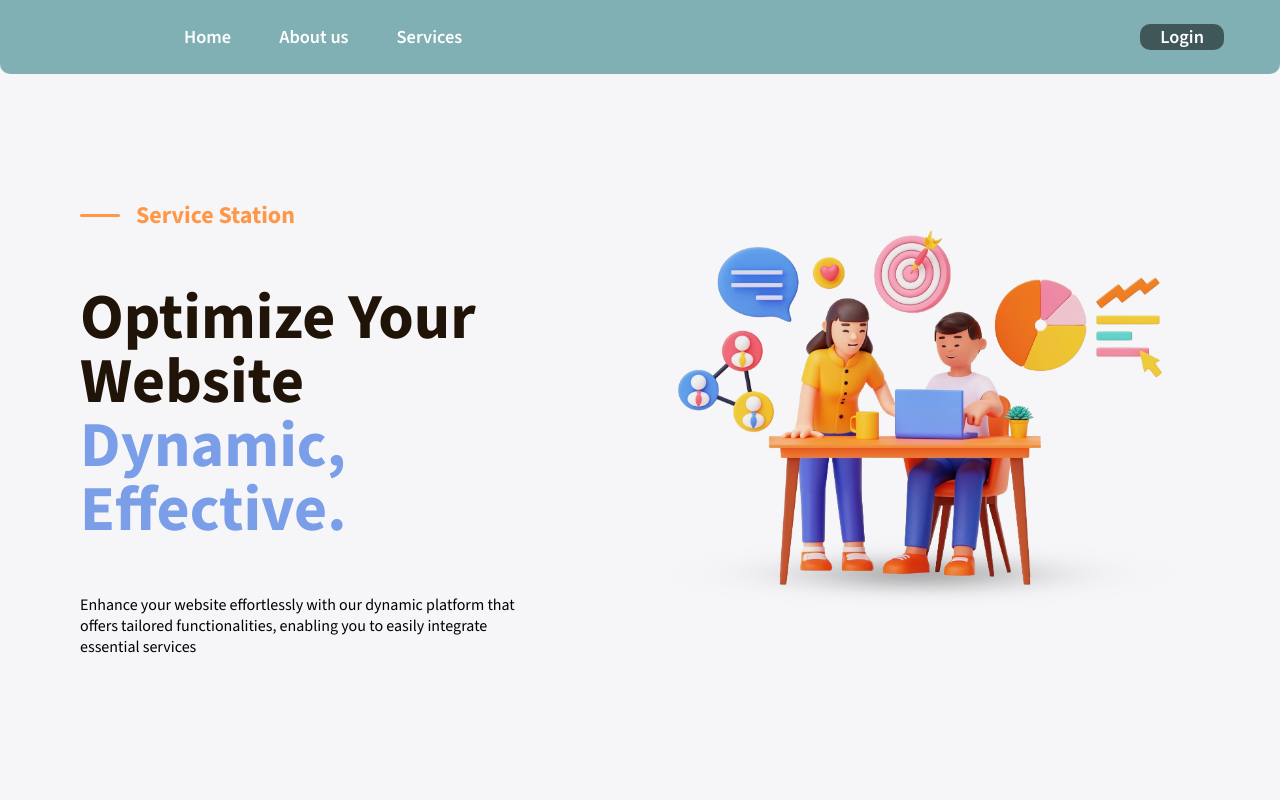
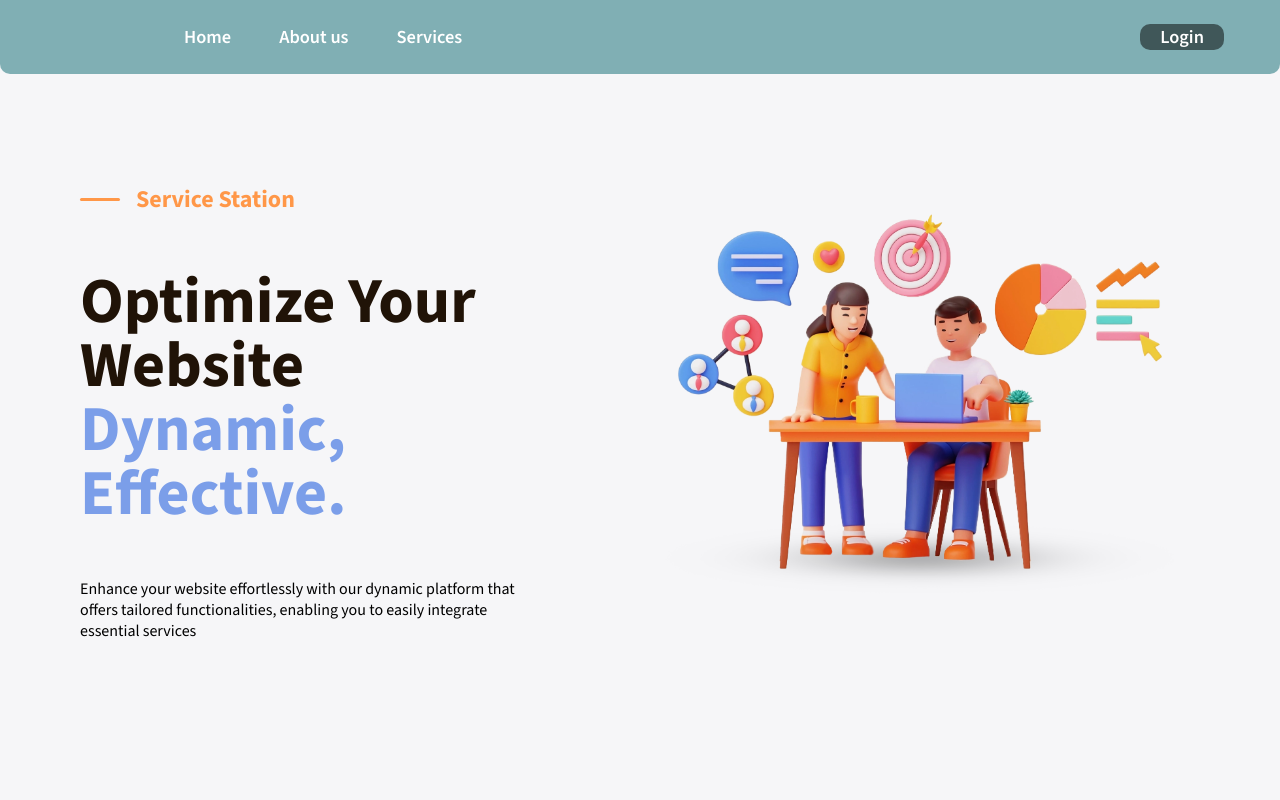
Before and after one commit to BaraaHalabi/Service-Provider-Web, a React (Create React App) app: page / in a window 1280 px wide. Shown: the top 800 px of the page. Built offline with nearby package versions, Linux system fonts and the light colour scheme; no server answers.

Commit message:
home  page

```diff
--- a/src/pages/Home/style.css
+++ b/src/pages/Home/style.css
@@ -1,14 +1,12 @@
 #home {
   min-height: 100vh;
-
   background-color: #f6f6f8;
   box-sizing: border-box;
   padding: 5rem;
-  padding-top: 8rem;
+  padding-top: 6rem;
   display: flex;
   align-items: center;
   justify-content: space-between;
-
   box-sizing: border-box;
 }
 
```
